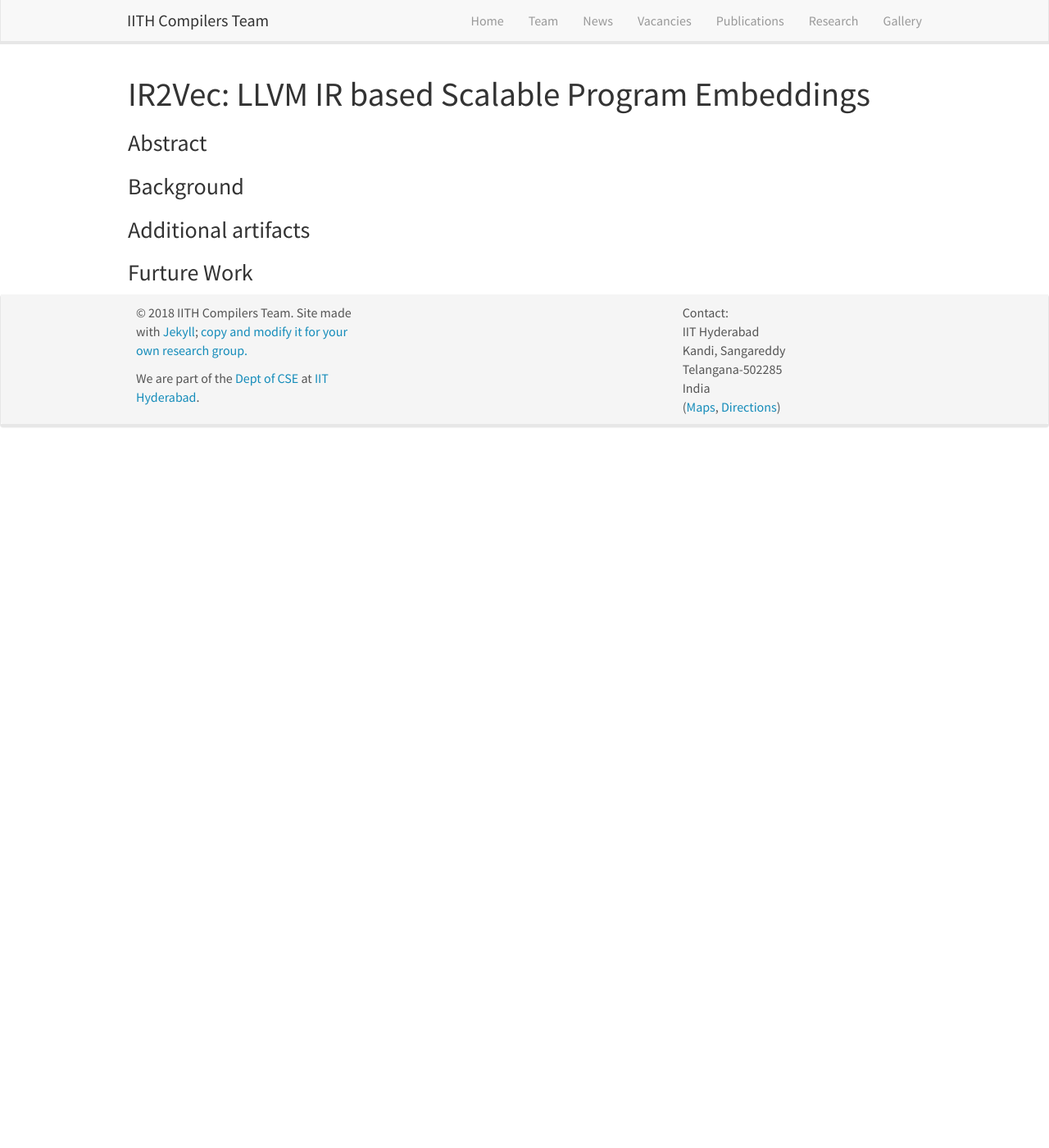
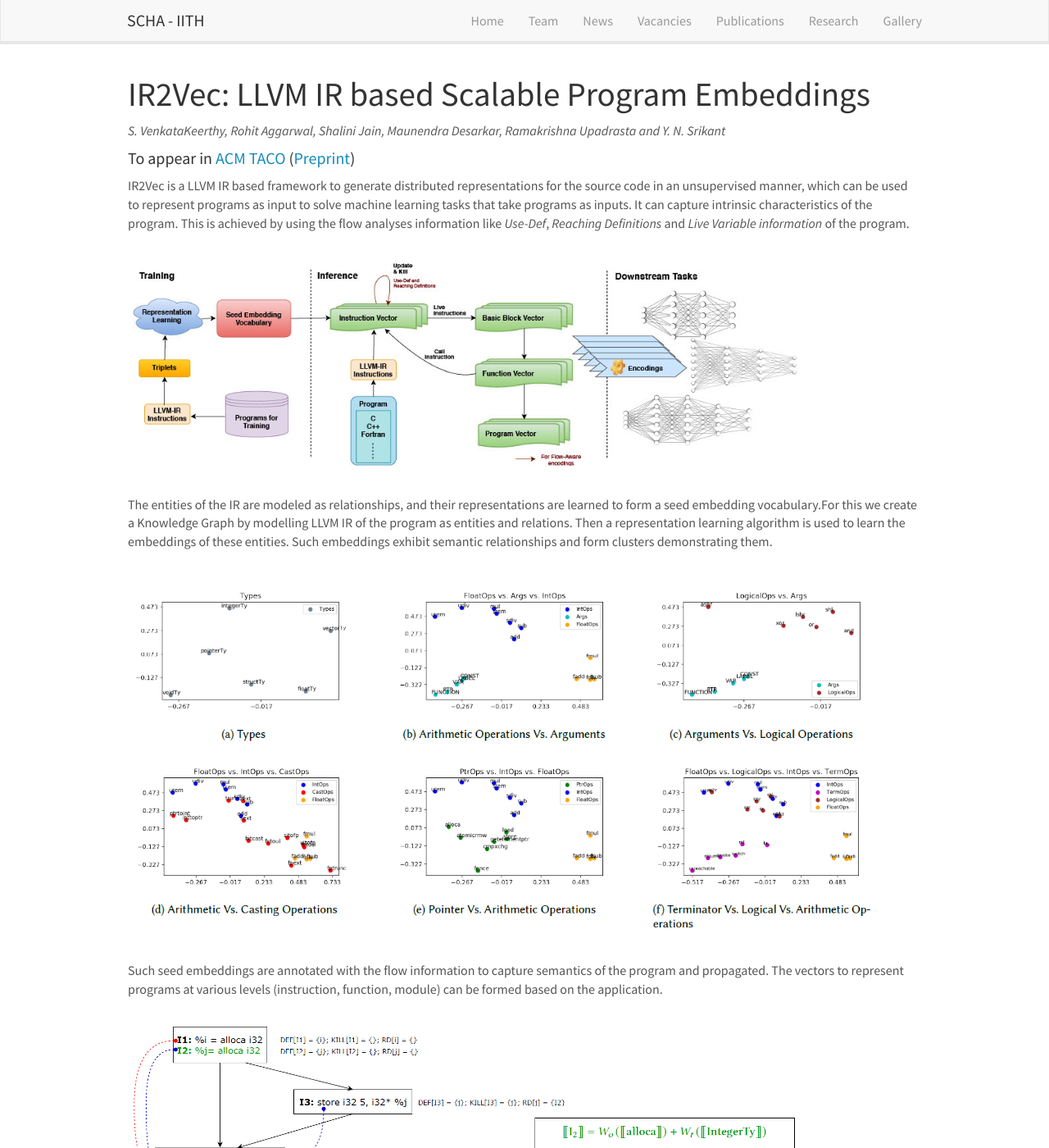
Before and after one commit to utpalbora/compilers.cse.iith.ac.in, a Jekyll site: the page built from _pages/ir2vec.md, in a window 1280 px wide and 1400 px high. Shown: the whole window at 82% size. Built offline with Jekyll 4.4.1, drawn with Linux system fonts in a browser that asks for light colours; nearby versions of some CDN libraries; some of the changed text lies outside the part shown.

Commit message:
Added IR2Vec page and other minor changes

```diff
--- a/Gemfile
+++ b/Gemfile
@@ -1,3 +1,7 @@
 source 'https://rubygems.org'
 
 gem 'jekyll'
+
+group :jekyll_plugins do
+    gem "jekyll-last-modified-at"
+  end
--- a/_config.yml
+++ b/_config.yml
@@ -44,3 +44,10 @@ kramdown:
   smart_quotes: lsquo,rsquo,ldquo,rdquo
   enable_coderay: false
   parse_block_html: true # default for kramdown is false. This will enable using Markdown links
+
+plugins:
+  - jekyll-last-modified-at
+
+# Optional. The default date format, used if none is specified in the tag.
+last-modified-at:
+    date-format: '%d-%b-%y'
--- a/_includes/header.html
+++ b/_includes/header.html
@@ -8,7 +8,7 @@
 		<span class="icon-bar"></span>
 	  </button>
 
-    <a class="navbar-brand" href="{{ site.url }}{{ site.baseurl }}/">IITH Compilers Team</a>
+    <a class="navbar-brand" href="{{ site.url }}{{ site.baseurl }}/">SCHA - IITH</a>
 	</div>
 	<div class="collapse navbar-collapse" id="navbar-collapse-1">
 	  <ul class="nav navbar-nav navbar-right">
--- a/_includes/news.html
+++ b/_includes/news.html
@@ -1,6 +1,6 @@
 
 <div class="well">
-<h4>News</h4>
+<h4>Recent News</h4>
 {% assign dates = site.data.news | group_by: "date" %}
 {% assign dateSorted = dates  | sort: "name" | reverse %}
 
--- a/_layouts/homelay.html
+++ b/_layouts/homelay.html
@@ -3,7 +3,7 @@ layout: default
 ---
 
   <div id="homeid" class="col-sm-8">
-        <h1>Welcome to Scalable Compilers for Heterogeneous Architectures Group</h1>
+        <h1>Scalable Compilers for Heterogeneous Architectures Group</h1>
 
 	{{ content }}
   </div>
--- a/_pages/ir2vec.md
+++ b/_pages/ir2vec.md
@@ -3,15 +3,62 @@ title: "IR2Vec"
 layout: textlay
 excerpt: "IITH Compilers Team -- Research"
 sitemap: false
-permalink: /research/ir2vec/
+permalink: /projects/ir2vec/
 ---
 
 # IR2Vec: LLVM IR based Scalable Program Embeddings
+*S. VenkataKeerthy, Rohit Aggarwal, Shalini Jain, Maunendra Desarkar, Ramakrishna Upadrasta and Y. N. Srikant*
+#### To appear in [ACM TACO](https://dl.acm.org/journal/taco) ([Preprint](https://arxiv.org/abs/1909.06228))
 
-### Abstract
+IR2Vec is a LLVM IR based framework to generate distributed representations for the source code in an unsupervised manner, which can be used to represent programs as input to solve machine learning tasks that take programs as inputs.
+It can capture intrinsic characteristics of the program. This is achieved by using the flow analyses information like *Use-Def*, *Reaching Definitions* and *Live Variable information* of the program.
 
-### Background
 
-### Additional artifacts
+<figure>
+<img src="{{ site.url }}{{ site.baseurl }}/images/projects/ir2vec/flow.jpg" width="85%">
+</figure>
 
-### Furture Work
+The entities of the IR are modeled as relationships, and their
+representations are learned to form a seed embedding vocabulary.For this we create a Knowledge Graph by modelling LLVM IR of the program as entities and relations. Then a representation learning algorithm is used to learn the embeddings of these entities. Such embeddings exhibit semantic relationships and form clusters demonstrating them.
+
+<figure>
+<!-- <img src="{{ site.url }}{{ site.baseurl }}/images/projects/ir2vec/TransE-IR2Vec.jpg" width="60%"> -->
+<img src="{{ site.url }}{{ site.baseurl }}/images/projects/ir2vec/clusters.png" width="95%">
+</figure>
+
+Such seed embeddings are annotated with the flow information to capture semantics of the program and propagated. The vectors to represent programs at various levels (instruction, function, module) can be formed based on the application.
+
+<figure>
+<img src="{{ site.url }}{{ site.baseurl }}/images/projects/ir2vec/propagation.png" width="85%">
+</figure>
+
+
+### Performance
+We demonstrate the effectiveness of the embeddings on two different tasks
+* Heterogeneous Device Mapping
+* Prediction of Thread Coarsening factor
+On both of these tasks we achieve better accuracies and speed-ups with very few cases of slow-downs than the state-of-the-art methods.
+
+#### Other Salient Features
+* Compatibility with non-sequential models
+    * Orders of magnitude of faster training time (Upto 8000x reduction)
+    * Non data hungry models
+* No Out of Vocabulary issues
+    * Sufficient to expose a training space of O(\|opcodes\| + \|types\| + \|arguments\|)
+        * when compared to a training space of O(\|opcodes\| x \|types\| x \|arguments\|)
+    * Maintains very small vocabulary with the embeddings of following entities
+        <figure>
+        <img src="{{ site.url }}{{ site.baseurl }}/images/projects/ir2vec/entities.png" width="85%">
+        </figure>
+
+### Artifacts
+![Build](https://github.com/svkeerthy/IR2Vec-Engine/workflows/Build/badge.svg)
+![Test](https://github.com/svkeerthy/IR2Vec-Engine/workflows/Test/badge.svg)
+
+Code and other artifacts are available in our [GitHub](https://github.com/IITH-Compilers/IR2Vec-Binaries) page.
+
+### What do you think?
+If you have any comments or questions, feel free to reach out to us at [ir2vec-developers@googlegroups.com](https://groups.google.com/g/ir2vec-developers)
+
+<p style="text-align: right">
+Last Modified: {{ page.last_modified_at | date: '%B %d, %Y' }}
```
Also changed, not shown: images/projects/ir2vec/TransE-IR2Vec.jpg (added), images/projects/ir2vec/clusters.png (added), images/projects/ir2vec/entities.png (added), images/projects/ir2vec/flow.jpg (added), images/projects/ir2vec/propagation.png (added).
